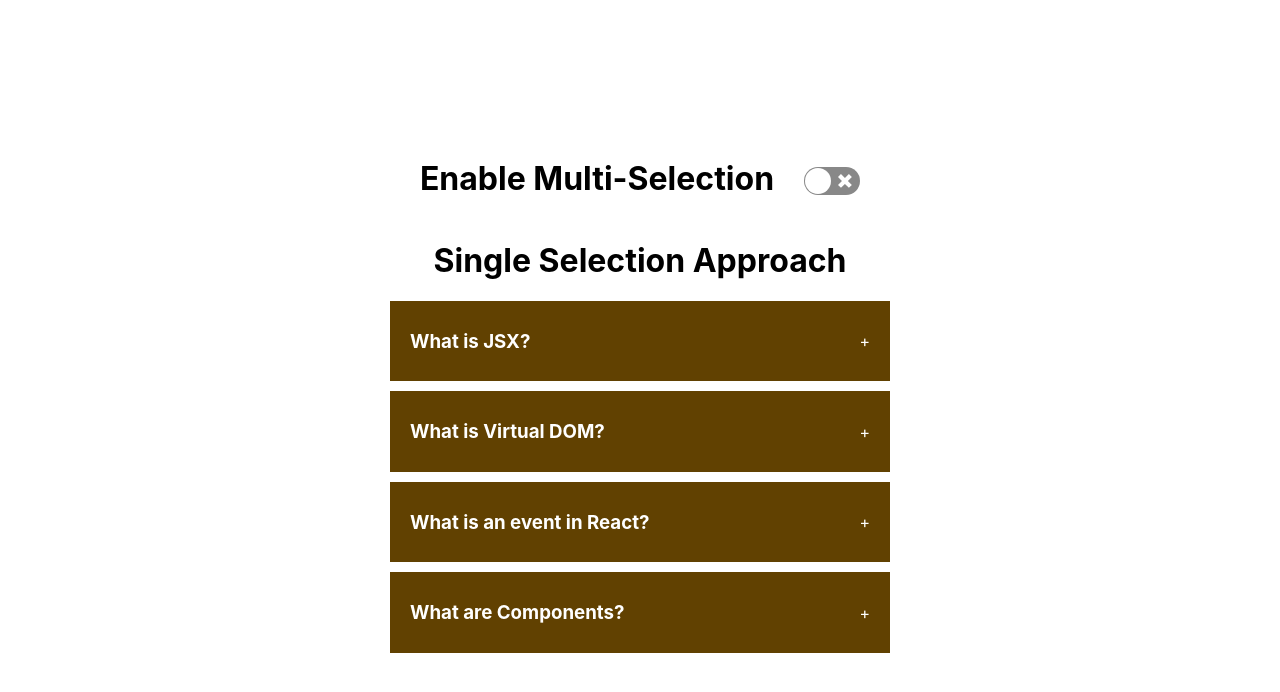
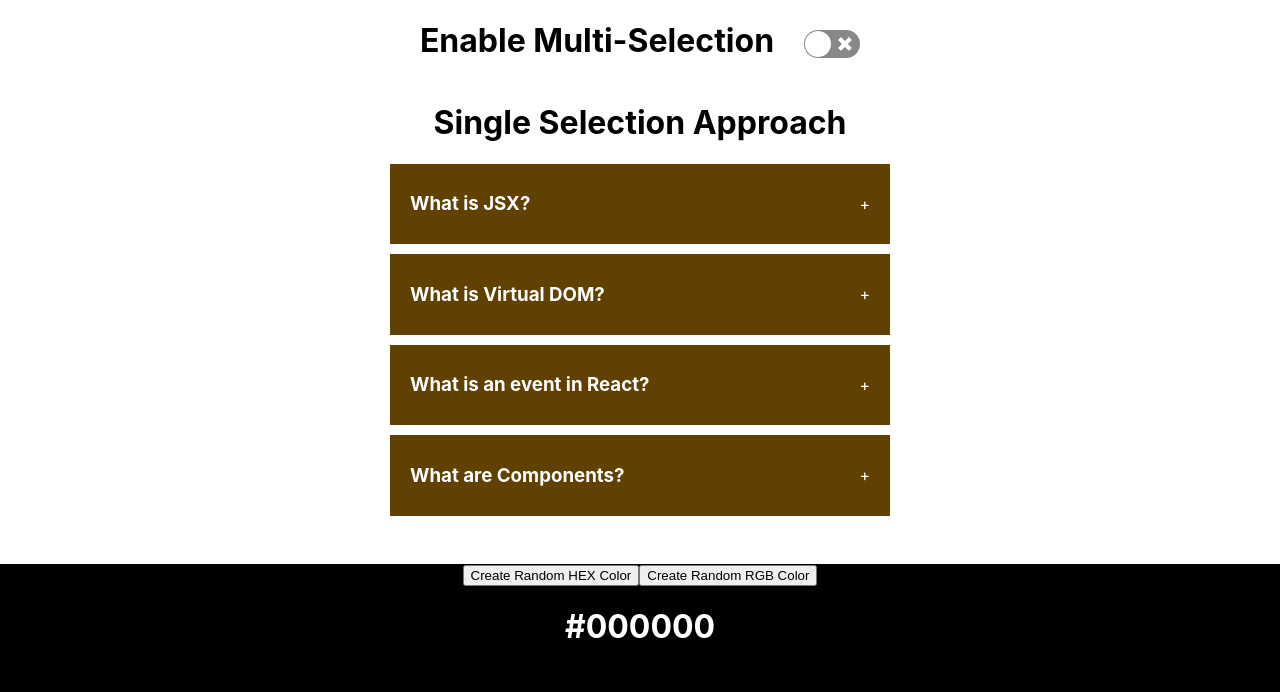
Before and after one commit to ShhRey/ReactPractise, a React (Create React App) app: page / in a window 1280 px wide. Shown: the top 692 px of the page. Built offline with nearby package versions, Linux system fonts and the light colour scheme.

Commit message:
Random Color Generator and minor display changes

```diff
--- a/src/App.js
+++ b/src/App.js
@@ -1,11 +1,14 @@
 import './App.css';
 import Accordian from './components/accordian';
+import { RandomColor } from './components/random-color';
 
 function App() {
   return (
     <div className="App">
       {/* Importing Accordian Component */}
       <Accordian/>
+      {/* Importing RCG Component */}
+      <RandomColor/>
     </div>
   );
 }
--- a/src/components/accordian/styles.css
+++ b/src/components/accordian/styles.css
@@ -1,8 +1,8 @@
 .wrapper {
     display: flex;
     flex-direction: column;
-    height: 100vh;
-    width: 100vw;
+    /* height: 100vh;
+    width: 100vw; */
     justify-content: center;
     align-items: center;
 }
--- /dev/null
+++ b/src/components/random-color/index.jsx
@@ -0,0 +1,37 @@
+import { useState } from "react";
+
+export function RandomColor() {
+    const [color, setColor] = useState("#000000");
+
+    // Function for Creating a random HEX Color
+    function handleHexColor() {
+        const hex = [0,1,2,3,4,5,6,7,8,9, 'A', 'B', 'C', 'D', 'E', 'F']
+        let hexColor = '#'
+        for (let i=0; i<6; i++) {
+            hexColor += hex[Math.floor(Math.random() * hex.length)];
+        }
+        console.log(hexColor);
+        setColor(hexColor);
+    }
+
+    // Function for Creating a random RGB Color
+    function handleRgbColor() {
+        const r = Math.floor(Math.random() * 256);
+        const g = Math.floor(Math.random() * 256);
+        const b = Math.floor(Math.random() * 256);
+        const rgbColor = `rgb(${r}, ${g}, ${b})`;
+        console.log(rgbColor);
+        setColor(rgbColor);
+    }
+
+
+    return (
+        <div style={{ marginTop: '3%','height':'50vh', 'width': '100vw', 'background': color }} className="container">
+            <button onClick={handleHexColor}>Create Random HEX Color</button>
+            <button onClick={handleRgbColor}>Create Random RGB Color</button>
+            <div style={{display: "flex", justifyContent: "center", alignItems: "center", color: "#fff"}}>
+                <h1>{color}</h1>
+            </div>
+        </div>
+    )
+}
```
